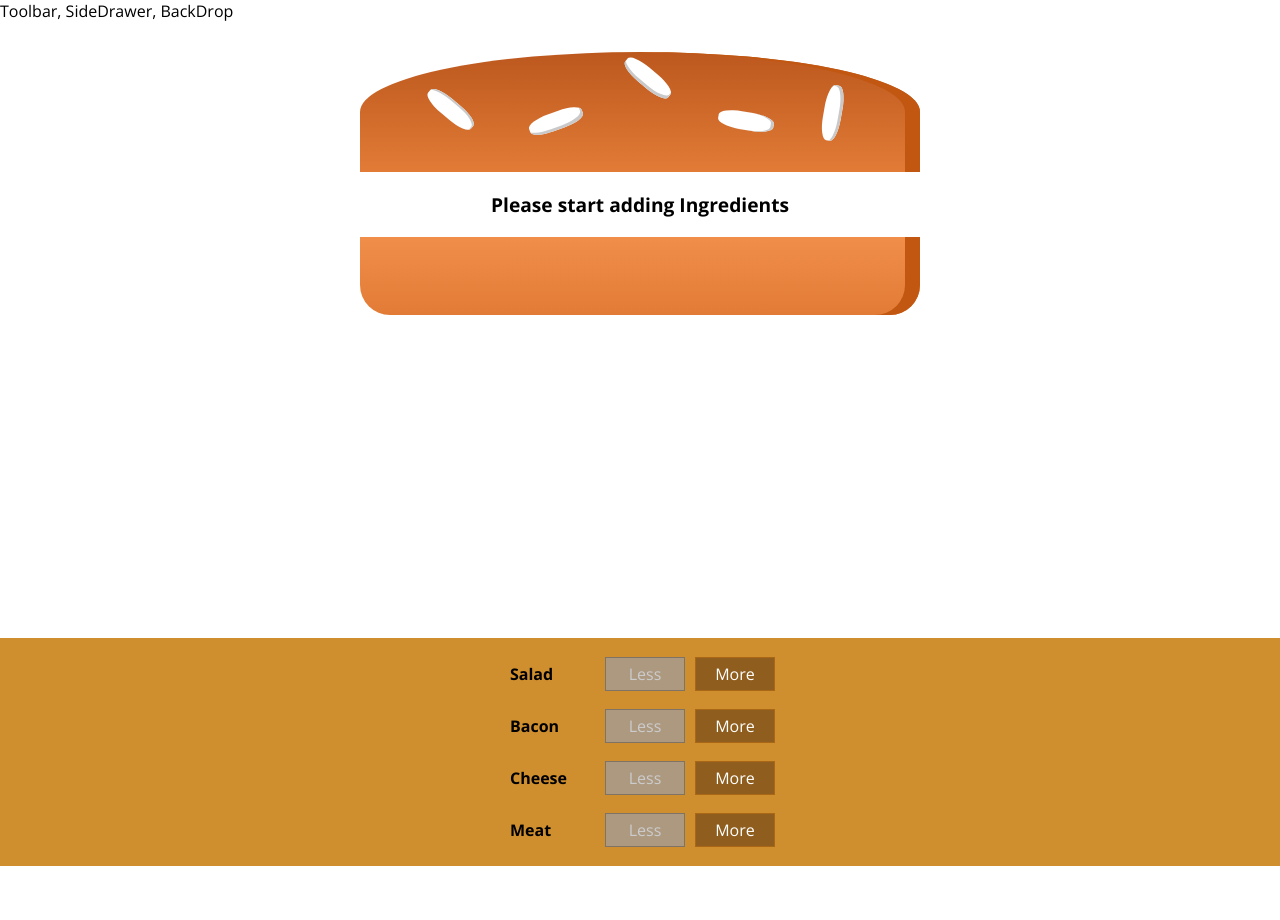
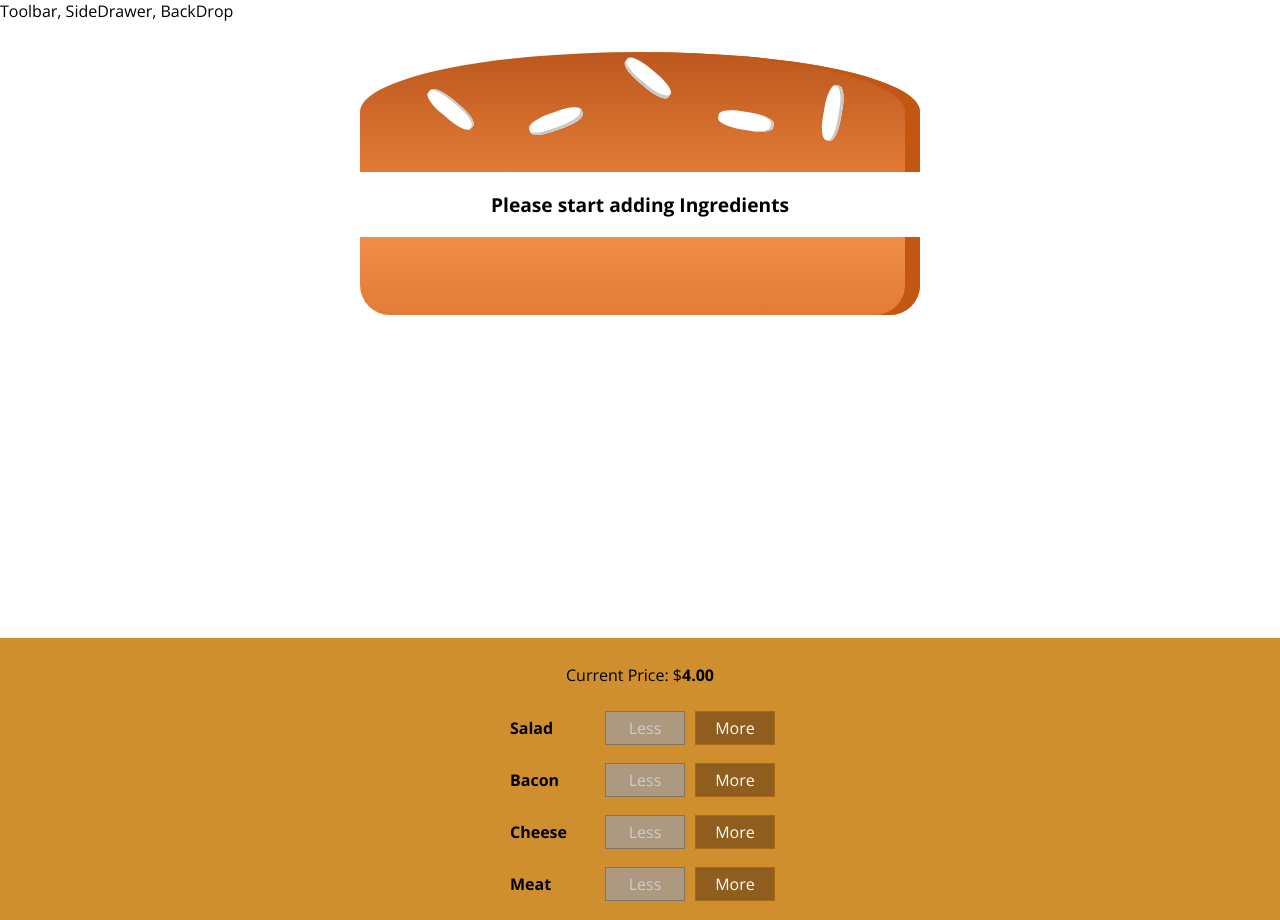
Before and after one commit to Aseelaldallal/burger-builder, a React app: page / in a window 1280 px wide. Before the commit the page ends 866 px from the top, so only its background shows below. Built offline with nearby package versions, Linux system fonts and the light colour scheme.

Commit message:
add price feature

```diff
--- a/src/components/Burger/BuildControls/BuildControls.js
+++ b/src/components/Burger/BuildControls/BuildControls.js
@@ -11,6 +11,7 @@ const controls = [
 
 const buildControls = (props) => (
     <div className={classes.BuildControls}>
+        <p> Current Price: $<strong>{props.price.toFixed(2)}</strong> </p>
         {
             controls.map((control) => {
                 return (
--- a/src/containers/BurgerBuilder/BurgerBuilder.js
+++ b/src/containers/BurgerBuilder/BurgerBuilder.js
@@ -56,6 +56,7 @@ class BurgerBuilder extends Component {
             <Auxillary>
                 <Burger ingredients={this.state.ingredients}/>
                 <BuildControls
+                    price = {this.state.totalPrice}
                     disabled={disabledInfo}
                     ingredientAdded={this.addIngredientHandler}
                     ingredientRemoved={this.removeIngredientHandler}
```
